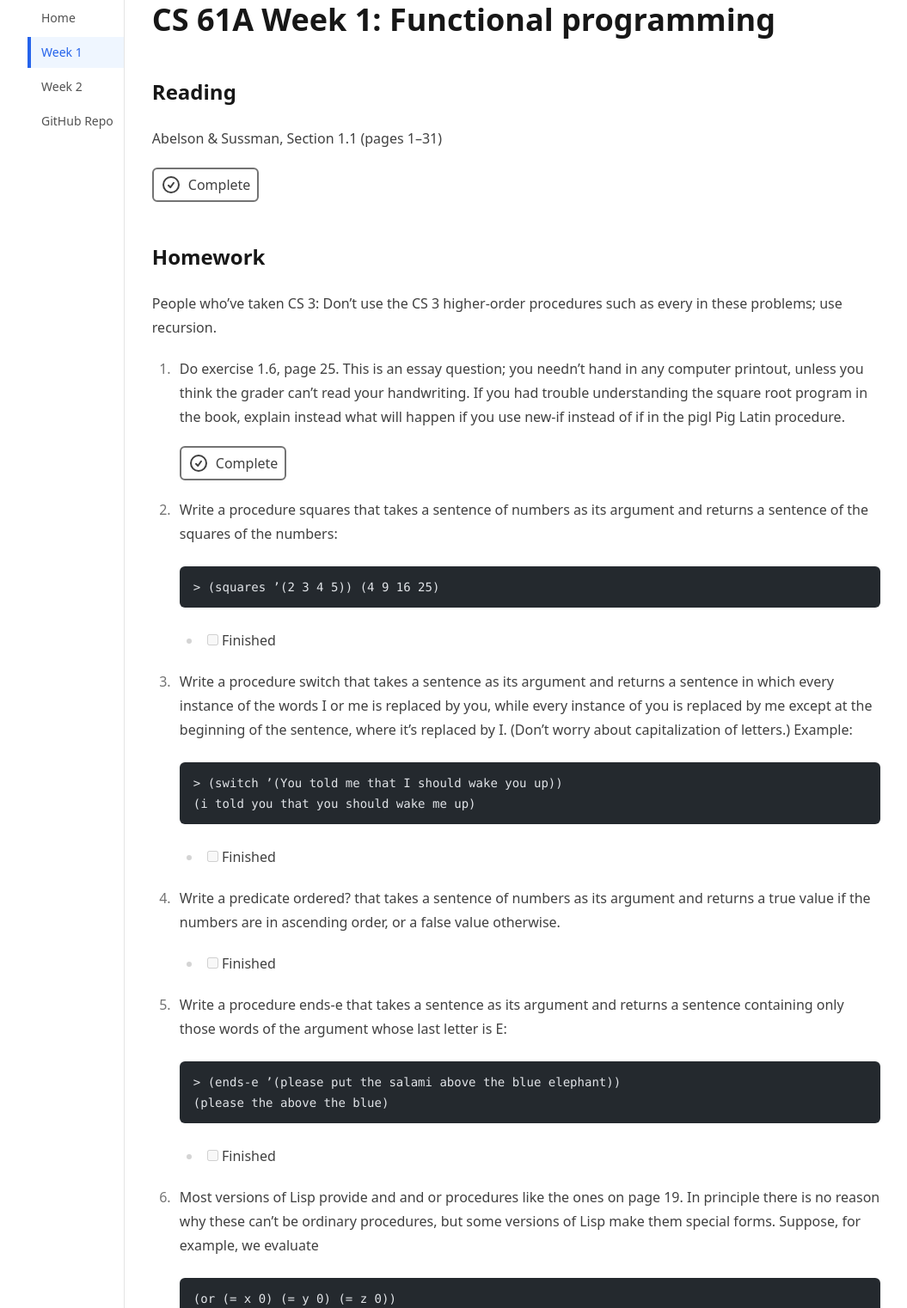
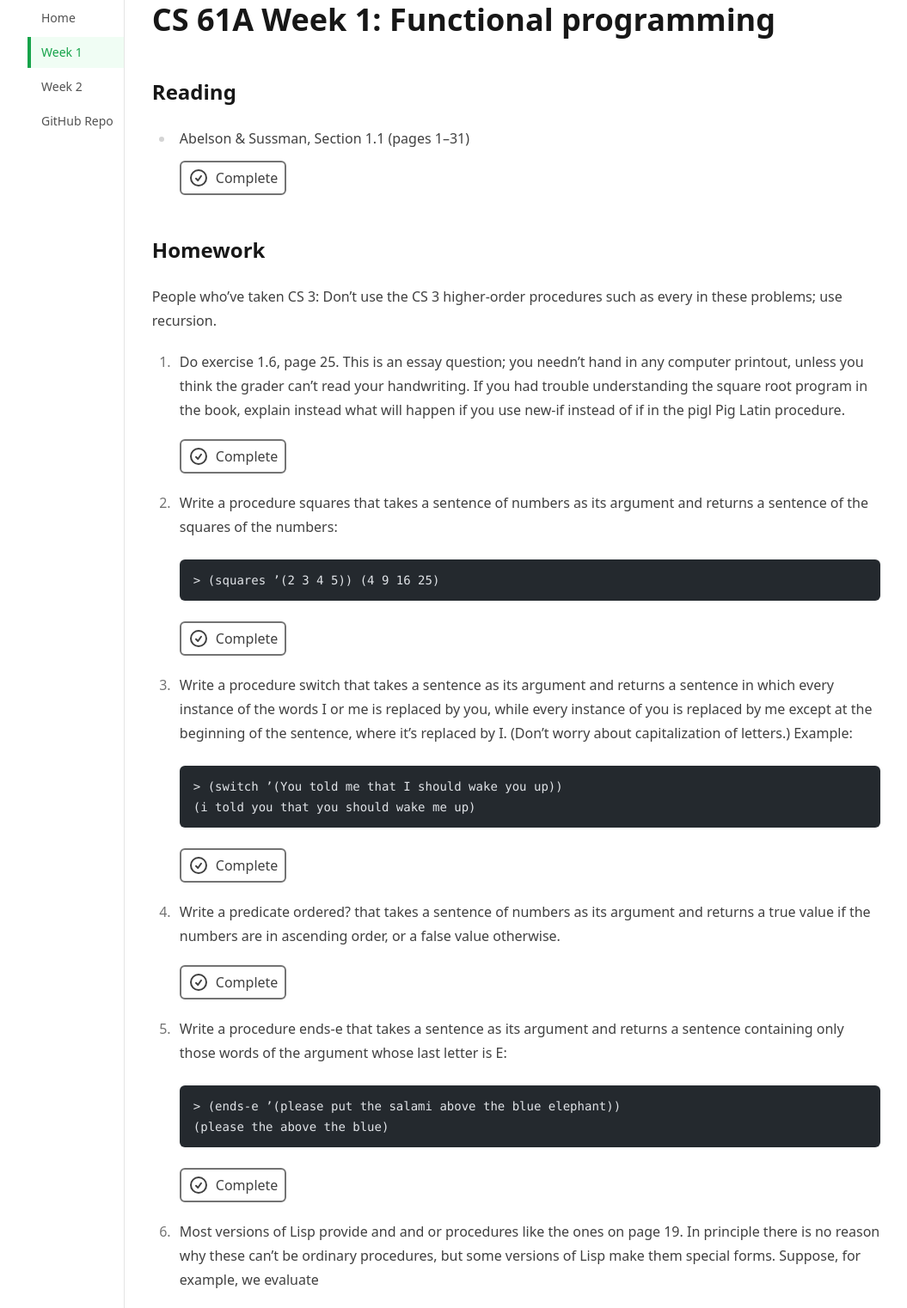
Before and after one commit to sitek94/sicp, an Astro site: page /week/1 in a window 1280 px wide. Shown: the part 29-1551 px from the top of the page at 86% size, without its empty margins (96-1151 px from the left). Built offline with nearby package versions, Linux system fonts and the light colour scheme; Astro itself is replaced by a stand-in of ours; code samples lack their colours.

Commit message:
format files, fix dark mode, change theme

````diff
--- a/astro.config.mjs
+++ b/astro.config.mjs
@@ -1,12 +1,12 @@
-import { defineConfig } from 'astro/config';
+import {defineConfig} from 'astro/config'
 
 // https://astro.build/config
-import tailwind from '@astrojs/tailwind';
+import tailwind from '@astrojs/tailwind'
 
 // https://astro.build/config
-import mdx from "@astrojs/mdx";
+import mdx from '@astrojs/mdx'
 
 // https://astro.build/config
 export default defineConfig({
-  integrations: [tailwind(), mdx()]
-});
+  integrations: [tailwind(), mdx()],
+})
--- a/src/components/Checkmark.astro
+++ b/src/components/Checkmark.astro
@@ -10,7 +10,7 @@ const {id} = Astro.props
   <input id={id} type="checkbox" class="peer hidden" />
   <label
     for={id}
-    class="transition duration-300 cursor-pointer border-gray-500 font-medium peer-checked:bg-green-200 peer-checked:text-green-900 peer-checked:border-green-900 inline-flex items-center gap-2 px-2 py-1 border-2 rounded-md"
+    class="inline-flex cursor-pointer items-center gap-2 rounded-md border-2 border-gray-500 px-2 py-1 font-medium transition duration-300 peer-checked:border-primary-700 peer-checked:bg-primary-200 peer-checked:text-primary-700 peer-checked:dark:border-primary-300 peer-checked:dark:text-white peer-checked:dark:bg-primary-600"
   >
     <svg
       xmlns="http://www.w3.org/2000/svg"
@@ -18,7 +18,7 @@ const {id} = Astro.props
       viewBox="0 0 24 24"
       stroke-width="2"
       stroke="currentColor"
-      class="w-6 h-6"
+      class="h-6 w-6"
     >
       <path
         stroke-linecap="round"
--- a/src/layouts/BaseLayout.astro
+++ b/src/layouts/BaseLayout.astro
@@ -15,7 +15,7 @@ const pageTitle = 'Home Page'
   </head>
   <body class="mx-auto max-w-screen-lg dark:bg-gray-900">
     <div class="flex">
-      <div class="pt-8 border-r border-gray-200 dark:border-gray-700">
+      <div class="border-r border-gray-200 pt-8 dark:border-gray-700">
         <Sidebar />
       </div>
       <div class="grow p-8">
--- a/src/pages/week/1/index.mdx
+++ b/src/pages/week/1/index.mdx
@@ -8,9 +8,9 @@ import Checkmark from '../../../components/Checkmark.astro'
 
 ## Reading
 
-Abelson & Sussman, Section 1.1 (pages 1–31)
+- Abelson & Sussman, Section 1.1 (pages 1–31)
 
-<Checkmark id="week/1/reading" />
+  <Checkmark id="week/1/reading" />
 
 ## Homework
 
@@ -32,7 +32,7 @@ every in these problems; use recursion.
     > (squares ’(2 3 4 5)) (4 9 16 25)
     ```
 
-    - [ ] Finished
+    <Checkmark id="week/1/ex-2" />
 
 3.  Write a procedure switch that takes a sentence as its argument and returns a
     sentence in which every instance of the words I or me is replaced by you,
@@ -45,13 +45,13 @@ every in these problems; use recursion.
     (i told you that you should wake me up)
     ```
 
-    - [ ] Finished
+    <Checkmark id="week/1/ex-3" />
 
 4.  Write a predicate ordered? that takes a sentence of numbers as its argument
     and returns a true value if the numbers are in ascending order, or a false
     value otherwise.
 
-    - [ ] Finished
+    <Checkmark id="week/1/ex-4" />
 
 5.  Write a procedure ends-e that takes a sentence as its argument and returns a
     sentence containing only those words of the argument whose last letter is E:
@@ -61,7 +61,7 @@ every in these problems; use recursion.
     (please the above the blue)
     ```
 
-    - [ ] Finished
+    <Checkmark id="week/1/ex-5" />
 
 6.  Most versions of Lisp provide and and or procedures like the ones on
     page 19. In principle there is no reason why these can’t be ordinary
@@ -88,7 +88,7 @@ every in these problems; use recursion.
     form and evaluate its arguments one at a time? Can you think of reasons why
     it might be advantageous to treat or as an ordinary function?
 
-    - [ ] Finished
+    <Checkmark id="week/1/ex-6" />
 
 ## Features of the week
 
--- a/tailwind.config.cjs
+++ b/tailwind.config.cjs
@@ -6,7 +6,7 @@ module.exports = {
   theme: {
     extend: {
       colors: {
-        primary: colors.blue,
+        primary: colors.green,
         gray: colors.neutral,
       },
     },
````
